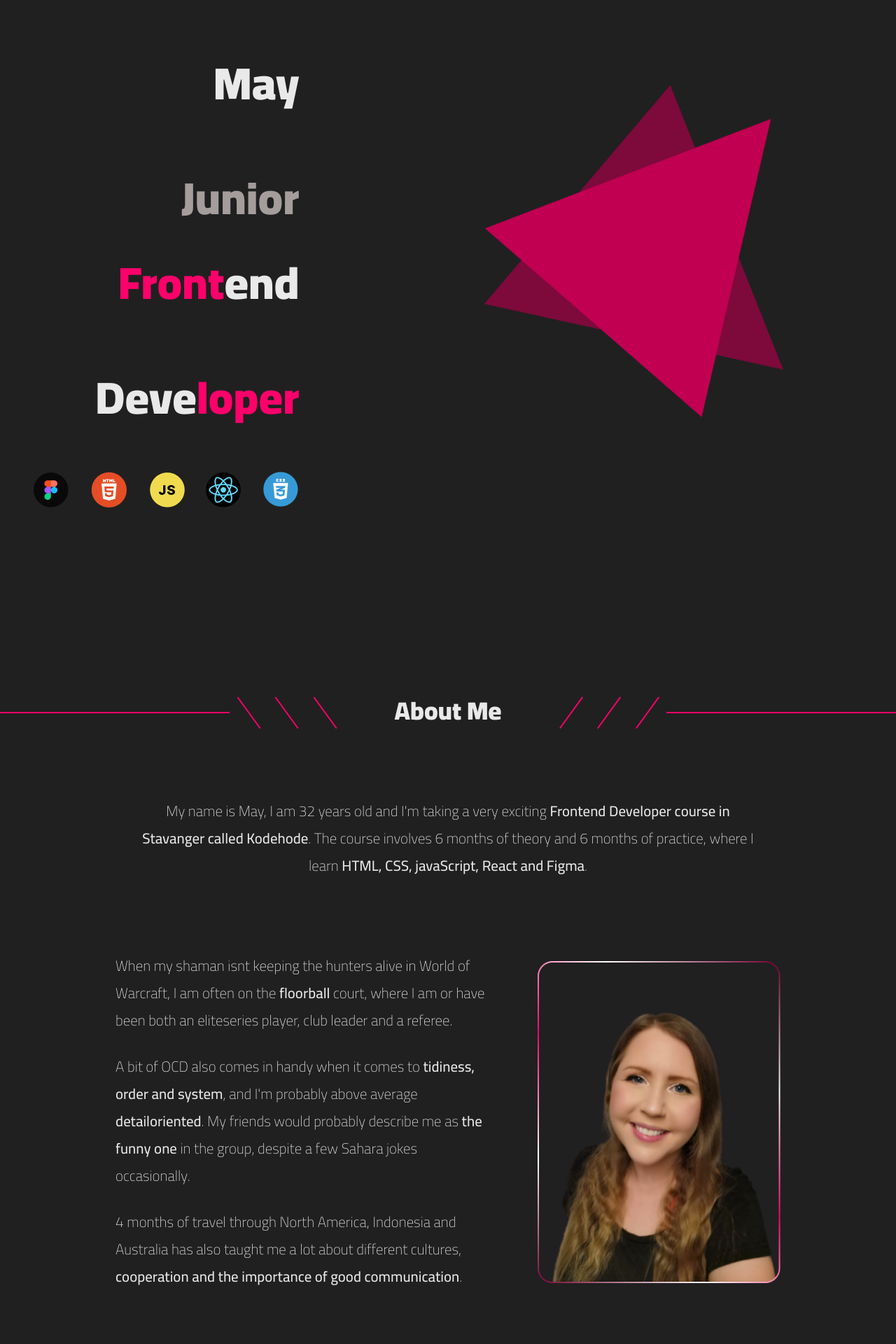
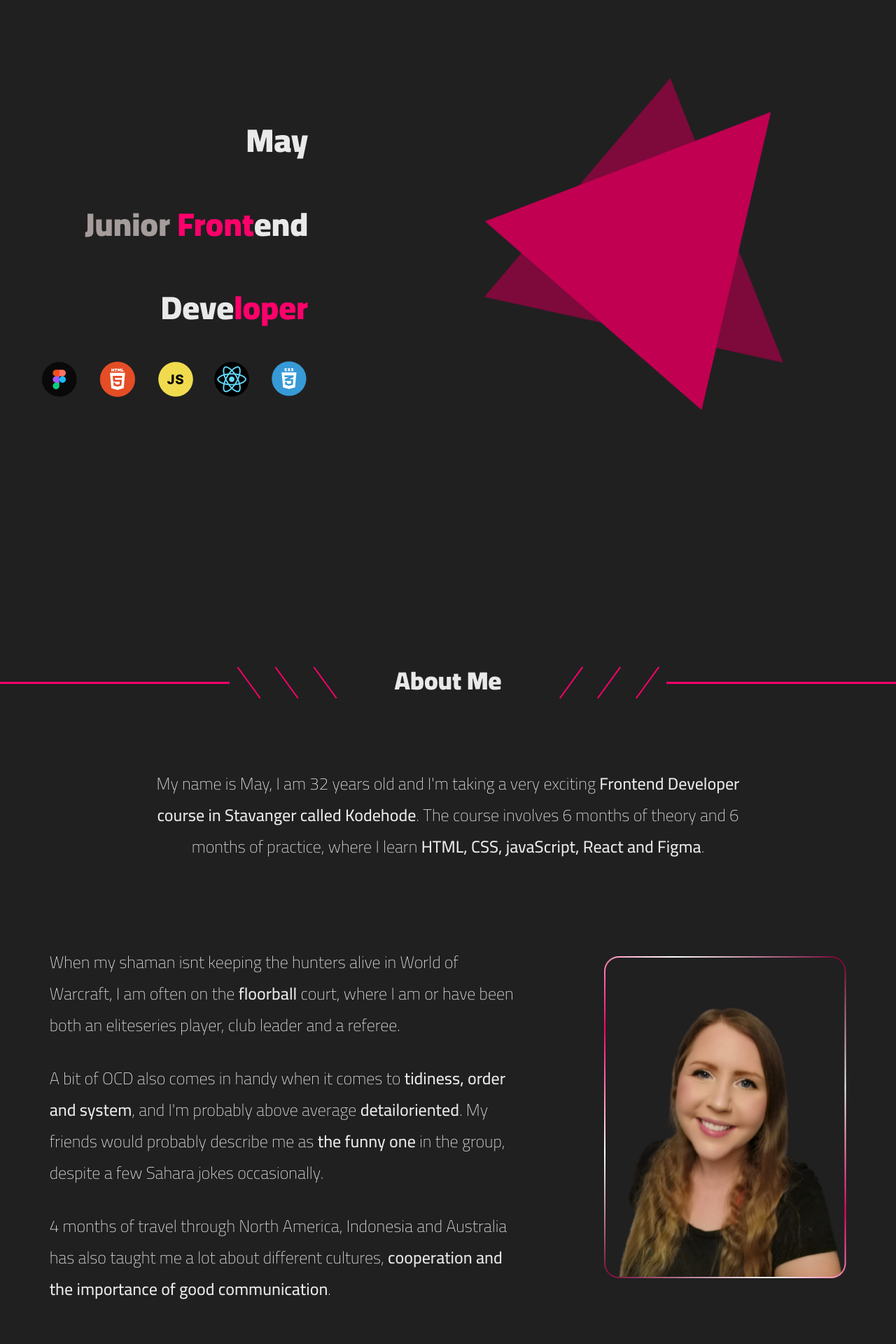
Before and after one commit to Maykodehode/mayportfolio, a React (Create React App) app: page / in a window 1280 px wide. Shown: the part 100-2020 px from the top of the page at 70% size. Built offline with nearby package versions, Linux system fonts and the light colour scheme.

Commit message:
update css

```diff
--- a/src/App.css
+++ b/src/App.css
@@ -55,6 +55,7 @@ a:focus {
 /* ======================================================================================================== */
 .NavbarOne {
   display: flex;
+  font-size: 0.9em;
   gap: 2.5em;
   margin-left: 2em;
   margin-top: -1em;
@@ -91,8 +92,8 @@ a:focus {
 .title {
   align-self: center;
   text-align: right;
-  font-size: 1.8em;
-  margin-right: 4em;
+  font-size: 1.3em;
+  margin-right: 5em;
 }
 
 .graytext {
@@ -172,7 +173,7 @@ a:focus {
 }
 
 .intro-text {
-  font-size: 1.3rem;
+  font-size: 1.5rem;
   justify-content: center;
   margin-bottom: 5em;
   display: grid;
@@ -182,6 +183,7 @@ a:focus {
 }
 
 .textOne {
+  font-size: 1.5rem;
   width: 70%;
   text-align: center;
   margin: 0 auto;
@@ -189,7 +191,8 @@ a:focus {
 }
 
 .textTwo {
-  width: 26em;
+  font-size: 1.5rem;
+  width: 28em;
   text-align: left;
   margin: 0 3em 0 auto;
   margin-bottom: 1.3em;
@@ -197,11 +200,11 @@ a:focus {
 
 .boldtext {
   font-weight: 500;
-  font-size: 1.3rem;
+  font-size: 1.5rem;
 }
 
 .picture {
-  margin-top: 0.6em;
+  margin: 0.6em auto 0 2em;
 }
 
 /* ======================================================================================================== */
@@ -230,7 +233,6 @@ a:focus {
 
 .project-area {
   display: flex;
-  width: 70%;
   margin: 0 auto;
   margin-bottom: 2em;
   justify-content: center;
@@ -264,7 +266,7 @@ a:focus {
   width: 20em;
   height: 25em;
   border-radius: 0.5em;
-  margin: 5em 1em 0 1em;
+  margin: 5em 3em 0 3em;
   color: #e9e9e9;
 }
 
```
